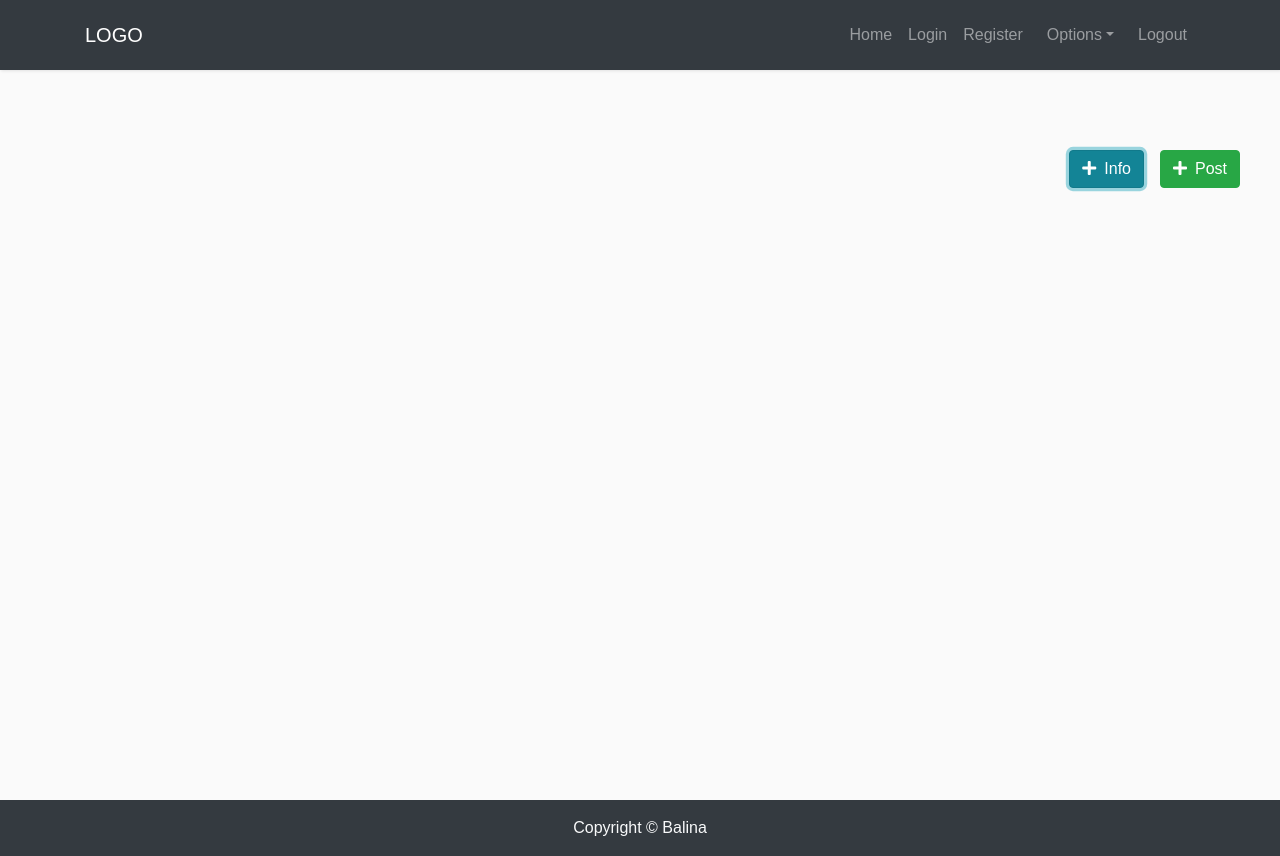
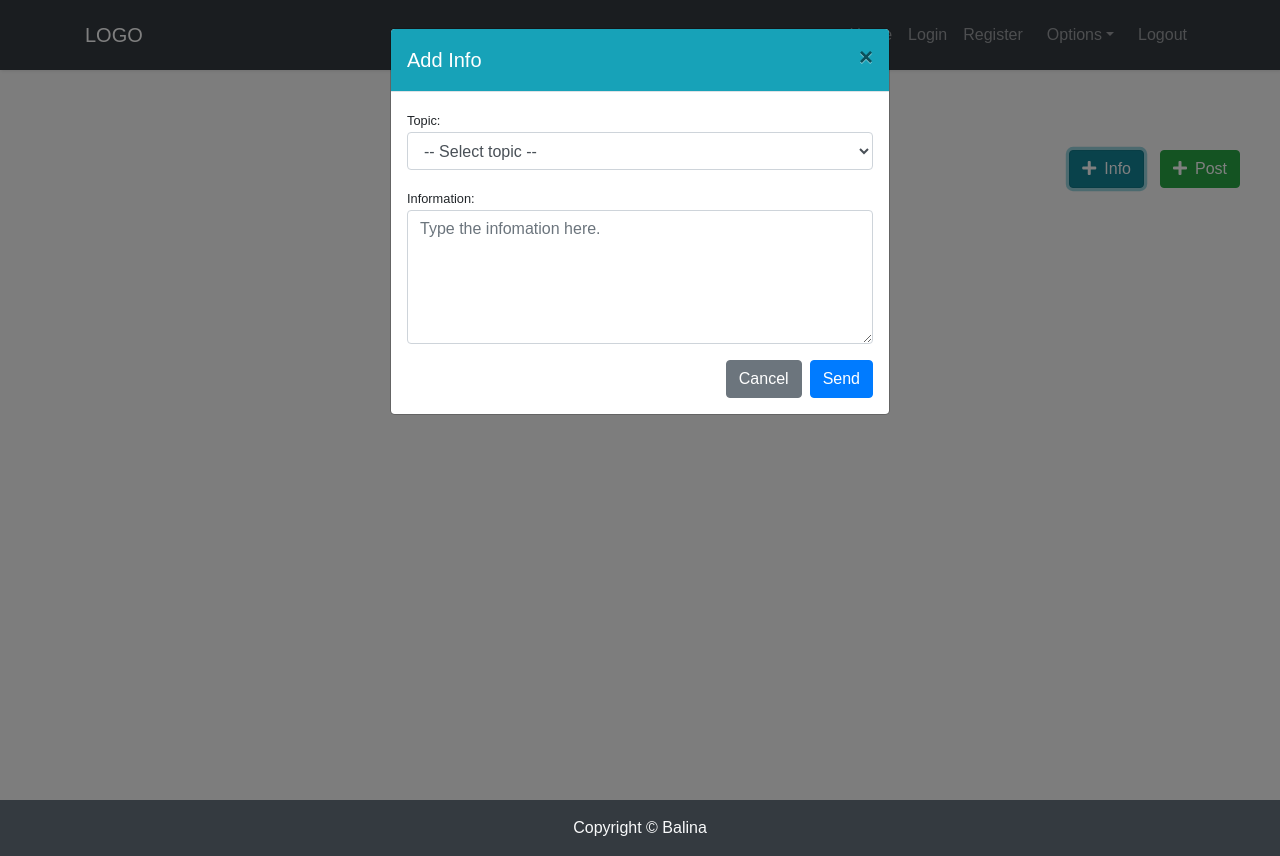
Before and after one commit to practiseMyGithub/balina_3, a React (Create React App) app in the folder client/: page /posts in a window 1280 px wide. Both pictures are taken after a click on the button "Info". Built offline with nearby package versions, Linux system fonts and the light colour scheme.

Commit message:
infoForm & ExpenseForm

```diff
--- /dev/null
+++ b/client/src/components/expenses/ExpenseForm.js
@@ -0,0 +1,126 @@
+import React from 'react'
+
+const ExpenseForm = () => {
+
+  const onChange = e => {
+
+  }
+
+  const onSubmit = e => {
+
+  }
+
+  // Close form by clicking close btn
+  const closeForm = () => {
+    // dispatch(clearCurrent());
+    document.querySelector('.close').click();
+  }
+
+  return (
+    <>
+      <div className="modal fade p-4" id="expenseForm">
+        <div className="modal-dialog">
+          <div className="modal-content">
+            <div className="modal-header bg-primary text-white">
+              <h5 className="modal-title">New Expense</h5>
+              <button className="close" data-dismiss="modal">
+                <span>&times;</span>
+              </button>
+            </div>
+            <div className="modal-body">
+              <div className="post-alert"></div>
+              {/* ADD EXP FORM */}
+              <form className="mb-5">
+                <div className="form-group mb-3">
+                  <small>Title:</small>
+                  <input type="text" className="form-control" name="title" onChange={onChange} />
+                </div>
+                <div className="form-group mb-3">
+                  <small>Amount:</small>
+                  <input type="number" name="price" step="0.1" className="form-control" placeholder="฿ 0.0" onChange={onChange} />
+                </div>
+                <div className="form-group mb-3">
+                  <small>Pay to / Income from :</small>
+                  <input type="text" name="company" className="form-control" onChange={onChange} />
+                </div>
+                <div className="form-group mb-3">
+                  <small>Expense / Income ?</small>
+                  <select name="category" className="form-control" onChange={onChange}>
+                    <option value="none" className="category">.... .... ....</option>
+                    <option value="Expense" className="category">Expense</option>
+                    <option value="Income" className="category">Income</option>
+                  </select>
+                </div>
+                <div className="form-group mb-3">
+                  <div className="btn-group">
+                    <div className="btn-group dropright">
+                      <button type="button" className="btn btn-secondary dropdown-toggle" data-toggle="dropdown" aria-haspopup="true" aria-expanded="false">Choose Option</button>
+                      {/* {subject} */}
+                      <div className="dropdown-menu" id="xx" name="subject">
+                        {/* {category && category === 'Income' && ( */}
+                        <div>
+                          <small className="p-2 text-muted display-5">Annual:</small>
+                          <a href="#!" value="Interest" className="dropdown-item">Interest</a>
+                          <a href="#!" className="dropdown-item">Common fee</a>
+                          <a href="#!" className="dropdown-item">Other income</a>
+                        </div>
+                        {/* )} */}
+
+                        {/* {category && category === 'Expense' && ( */}
+                        <div>
+                          <small className="p-2 text-muted display-5">Common Area:</small>
+                          <a href="#!" className="dropdown-item">Pool</a>
+                          <a href="#!" className="dropdown-item">Garden</a>
+                          <a href="#!" className="dropdown-item">Fitness</a>
+                          <a href="#!" className="dropdown-item">Security</a>
+                          <a href="#!" className="dropdown-item">Other area</a>
+                          <div className="dropdown-divider"></div>
+                          <small className="p-2 text-muted display-5">Consumes:</small>
+                          <a href="#!" className="dropdown-item">Internet</a>
+                          <a href="#!" className="dropdown-item">Electric</a>
+                          <a href="#!" className="dropdown-item">Water</a>
+                          <a href="#!" className="dropdown-item">Product</a>
+                          <a href="#!" className="dropdown-item">Other consume</a>
+                          <div className="dropdown-divider"></div>
+                          <small className="p-2 text-muted display-5">Legal Fees:</small>
+                          <a href="#!" className="dropdown-item">Tax</a>
+                          <a href="#!" className="dropdown-item">Bank</a>
+                          <a href="#!" className="dropdown-item">Lawyer</a>
+                          <a href="#!" className="dropdown-item">Other legal</a>
+                          <div className="dropdown-divider"></div>
+                          <small className="p-2 text-muted display-5">Salary:</small>
+                          <a href="#!" className="dropdown-item">Maid</a>
+                          <a href="#!" className="dropdown-item">Guard</a>
+                          <a href="#!" className="dropdown-item">Manager</a>
+                          <a href="#!" className="dropdown-item">Other salary</a>
+                        </div>
+                        {/* )} */}
+
+                        {/* {!category && (
+                        <span href="#!" className="dropdown-item px-2" style={{ width: '250px' }}>Select category above first !</span>
+                      )} */}
+                      </div>
+                    </div>
+                  </div>
+                  <p id="selected-add-subject" className="py-3 text-muted"></p>
+                </div>
+                <div className="form-group mb-3">
+                  <small>Description:</small>
+                  <textarea name="description" className="form-control" cols="30" rows="3" onChange={onChange}></textarea>
+                </div>
+                <div className="float-right">
+                  <input type="submit" className="btn btn-primary" />
+                </div>
+                <div className="float-right mx-3">
+                  <button type="button" className="btn btn-secondary" onClick={closeForm} >Cancel</button>
+                </div>
+              </form>
+            </div>
+          </div>
+        </div>
+      </div>
+    </>
+  )
+}
+
+export default ExpenseForm
--- /dev/null
+++ b/client/src/components/info/InfoForm.js
@@ -0,0 +1,71 @@
+import React from 'react'
+
+const InfoForm = () => {
+
+  const onChange = e => {
+
+  }
+
+  const onSubmit = e => {
+
+  }
+
+  return (
+    <div className="modal fade p-0" id="infoForm">
+      <div className="modal-dialog modal-md">
+        <div className="modal-content">
+          <div className="modal-header bg-info text-white">
+            <h5 className="modal-title">Add Info</h5>
+            <button className="close" data-dismiss="modal">
+              <span>&times;</span>
+            </button>
+          </div>
+          <div className="modal-body">
+            <div>
+              {/* <Alert /> */}
+            </div>
+            <div className="post-alert"></div>
+            {/* <!-- Add Info Form --> */}
+            <form onSubmit={onSubmit}>
+              <div className="form-group mb-3">
+                <small>Topic:</small>
+                <select name="topic" className="form-control" onChange={onChange}>
+                  <option value="empty" className="topic">-- Select topic --</option>
+                  <optgroup label="Official">
+                    <option value="meeting" className="topic">Meeting</option>
+                    <option value="documents" className="topic">Documents</option>
+                  </optgroup>
+                  <optgroup label="Activity">
+                    <option value="alarm" className="topic">Alarm</option>
+                    <option value="repairing" className="topic">Repairing</option>
+                    <option value="instalation" className="topic">Instalation</option>
+                  </optgroup>
+                  <optgroup label="Reception">
+                    <option value="new-team" className="topic">New team</option>
+                    <option value="service-time" className="topic">Service time</option>
+                  </optgroup>
+                  <optgroup label="General">
+                    <option value="news" className="topic">News</option>
+                    <option value="holiday" className="topic">Holiday</option>
+                    <option value="common-pfee" className="topic">Common pfee</option>
+                    <option value="PEA" className="topic">Electricity (PEA)</option>
+                    <option value="PWA" className="topic">Water (PWA)</option>
+                  </optgroup>
+                </select>
+              </div>
+              <div className="form-group mb-3">
+                <small>Information:</small>
+                <textarea name="description" className="form-control" cols="15" rows="5"
+                  placeholder="Type the infomation here." onChange={onChange}></textarea>
+              </div>
+              <input type="submit" className="btn btn-primary float-right" value="Send" />
+              <button className="btn btn-secondary float-right mr-2" data-dismiss="modal">Cancel</button>
+            </form>
+          </div>
+        </div>
+      </div>
+    </div>
+  )
+}
+
+export default InfoForm
--- a/client/src/components/pages/Expenses.js
+++ b/client/src/components/pages/Expenses.js
@@ -1,4 +1,5 @@
 import React from 'react'
+import ExpenseForm from '../expenses/ExpenseForm'
 
 const Expenses = () => {
 
@@ -72,7 +73,7 @@ const Expenses = () => {
             {/* <!-- add expense button --> */}
             {/* {user && user.role !== 'member' && ( */}
             <div className="col-md-2">
-              <button type="button" className="btn btn-primary" data-toggle="modal" data-target="#expenseFormModal">
+              <button type="button" className="btn btn-primary" data-toggle="modal" data-target="#expenseForm">
                 <i className="fas fa-plus"></i> Add Expense
               </button>
             </div>
@@ -103,6 +104,10 @@ const Expenses = () => {
             </div>
           </div>
         </div>
+
+        {/* <!-- Modal add expense window action--> */}
+        <ExpenseForm />
+
       </div>
     </div>
   )
--- a/client/src/components/pages/Post.js
+++ b/client/src/components/pages/Post.js
@@ -1,5 +1,6 @@
 import React from 'react'
 import { Link } from 'react-router-dom'
+import InfoForm from '../info/InfoForm'
 
 
 
@@ -17,6 +18,10 @@ const Posts = () => {
             className="fas fa-plus mr-2" ></i>Info</button>
         </div>
       </div>
+
+      {/* INFO FORM MODAL ACTION */}
+      <InfoForm />
+
     </div>
 
   )
```
Also changed, not shown: 1 other file (tests, documents, lock files or other folders).
